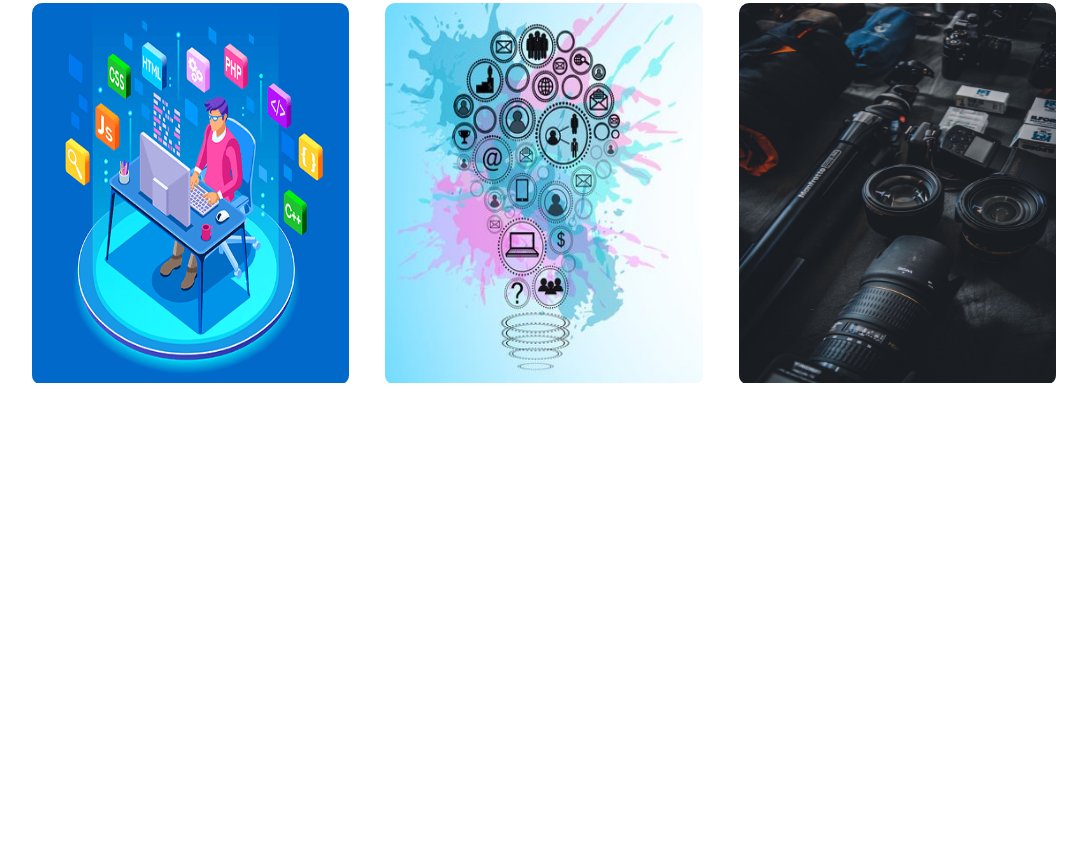
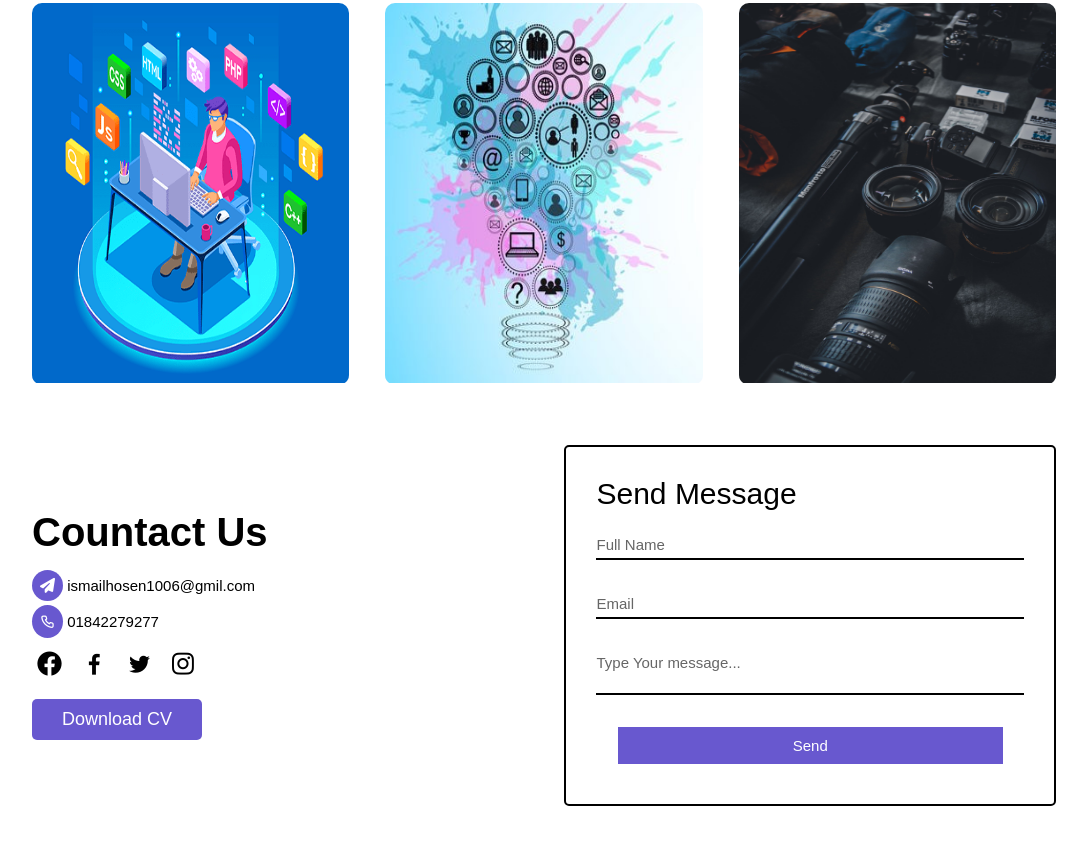
Before and after one commit to IsmailHosen25/My-web-site, a plain HTML site: page index.html in a window 1280 px wide. Shown: the part 1654-2500 px from the top of the page, without its empty margins (96-1183 px from the left). Before the commit the page ends 2059 px from the top, so only its background shows below. Drawn offline with nearby package versions, Linux system fonts and the light colour scheme.

Commit message:
contact section added

```diff
--- a/index.html
+++ b/index.html
@@ -196,6 +196,48 @@
 
 
         <!-- ------------------------------------Section-4 End------------------------------------------------- -->
+
+         <!-- ------------------------------------Section-5 start------------------------------------------------- -->
+    <div class="sec-5">
+       <div class="inner in-sec5">
+        <div class="left">
+                <h1>Countact Us</h1>
+                <div class="icon">
+                  <a><i class="fa-solid fa-paper-plane"></i> ismailhosen1006@gmil.com</a>
+                  <a><i class="uil uil-phone-alt"></i> 01842279277</a>
+                </div>
+                <div class="social-media-icon">
+                  <a href=""><i class="fa-brands fa-facebook"></i></a>
+                  <a href=""><i class="uil uil-facebook-f"></i></a>
+                  <a href=""><i class="uil uil-twitter"></i></a>
+                  <a href=""><i class="fa-brands fa-instagram"></i></a>
+                </div>
+                <button>Download CV</button>
+        </div>
+        <div class="right">
+            <form action="">
+                <h2>Send Message</h2>
+                <div class="input-box">
+                  <input type="text"  name="name" required="required">
+                  <span>Full Name</span>
+                </div>
+                <div class="input-box">
+                  <input type="email"  name="email" required="required">
+                  <span>Email</span>
+                </div>
+                <div class="input-box">
+                  <textarea required="required"></textarea>
+                  <span>Type Your message...</span>
+                </div>
+                <div class="input-box submit-btn-box">
+                   <input type="submit" name="" value="Send">
+                </div>
+            </form>
+        </div>
+       </div>
+    </div>
+
+         <!-- ------------------------------------Section-5 End------------------------------------------------- -->
     <script src="index.js"></script>
 </body>
 </html>
--- a/style.css
+++ b/style.css
@@ -378,6 +378,8 @@ header nav .nav-manu ul li a{
 
 }
 /* *********************************** section-3 End********************************************* */
+
+/* *********************************** section-4 start********************************************* */
 .sec-4{
    width: 100%;
    display: flex;
@@ -444,6 +446,167 @@ header nav .nav-manu ul li a{
    background-color: #fff;
    border-radius: 50%;
 }
+
+/* *********************************** section-4 End********************************************* */
+
+
+/* *********************************** section-5 start********************************************* */
+
+.sec-5{
+   width: 100%;
+   background-color: var(--bg-color);
+   display: flex;
+   justify-content: center;
+   align-items: center;
+   padding: 4rem 0rem;
+}
+.sec-5 .in-sec5{
+   display: flex;
+   justify-content: space-between;
+   align-items: center;
+   flex-wrap: wrap;
+}
+.sec-5 .in-sec5 .left{
+   width: 48%;
+   display: flex;
+   flex-direction: column;
+   justify-content: space-between;
+   align-items: flex-start;
+   gap:1.5rem;
+}
+.sec-5 .in-sec5 .left h1{
+   color: var(--para-color);
+   font-size: 4rem;
+}
+.sec-5 .in-sec5 .left .icon{
+   font-size: 1.5rem;
+   display: flex;
+   flex-direction: column;
+   justify-content: flex-start;
+   align-items: flex-start;
+   gap: 1.2rem;
+   color: var(--para-color);
+}
+.sec-5 .in-sec5 .left .icon a i{
+   color: #fff;
+   padding: 0.8rem;
+   background-color: var(--darkandlight-color);
+   border-radius: 50%;
+}
+.sec-5 .in-sec5 .left .social-media-icon{
+   display: flex;
+   justify-content: flex-start;
+   align-items: center;
+   gap:1rem;
+}
+.sec-5 .in-sec5 .left .social-media-icon a{
+      color: var(--para-color);
+      font-size: 2.5rem;
+      padding: 0.5rem;
+      transition: all 0.3s linear;
+      border-radius: 50%;
+}
+.sec-5 .in-sec5 .left .social-media-icon a:hover{
+   color: var(--darkandlight-color);
+   transform: translateY(-3px);
+}
+.sec-5 .in-sec5 .right{
+   width: 48%;
+}
+
+.sec-5 .in-sec5 .left button{
+   padding: 1rem 3rem;
+   background-color: var(--darkandlight-color);
+   border: none;
+   color: #fff;
+   font-size: 1.8rem;
+   border-radius: 5px;
+   cursor: pointer;
+}
+.sec-5 .in-sec5 .right form{
+   width: 100%;
+   padding: 3rem;
+   background-color: var(--bg-color);
+   color: var(--para-color);
+   border: 2px solid var(--black-color);
+   border-radius: 5px;
+}
+.sec-5 .in-sec5 .right form h2{
+font-size: 3rem;
+font-weight: 500;
+color: var(--para-color);
+}
+
+                      /* *****************Input Box****************** */
+ .sec-5 .in-sec5 .right form .input-box{
+    background-color: var(--bg-color);
+    margin-top: 1rem;
+    width: 100%;
+    position: relative;
+}
+.sec-5 .in-sec5 .right form input,textarea{
+   background-color: var(--bg-color);
+}
+.sec-5 .in-sec5 .right form .input-box input , textarea{
+   width: 100%;
+   padding: 0.5rem 0;
+   font-size: 1.5rem;
+   margin:1rem 0 ;
+   border: none;
+   border-bottom:2px solid var(--black-color) ;
+   outline: none;
+   resize: none;
+}
+.sec-5 .in-sec5 .right form .input-box span{
+   position: absolute;
+   left: 0;
+   padding: 0.5rem 0;
+   font-size: 1.5rem;
+   margin:1rem 0 ;
+   pointer-events: none;
+   transition: 0.5s;
+   color:#666;
+}
+.sec-5 .in-sec5 .right form .input-box input:focus ~ span,
+.sec-5 .in-sec5 .right form .input-box input:valid ~ span{
+   font-size: 1.2rem;
+   color:#e91963;
+   transform: translateY(-20px);
+}
+.sec-5 .in-sec5 .right form .input-box textarea:focus ~ span,
+.sec-5 .in-sec5 .right form .input-box textarea:valid ~ span{
+   font-size: 1.2rem;
+    color:#e91963;
+    transform: translateY(-20px);
+}
+.sec-5 .in-sec5 .right form .submit-btn-box{
+   display: flex;
+   justify-content: center;
+   align-items: center;
+}
+
+
+                      /* *****************Submit Button****************** */
+
+
+.sec-5 .in-sec5 .right form .input-box input[type="submit"]{
+   width: 90%;
+   background-color: var(--darkandlight-color);
+   color: var(--bg-color);
+   border: none;
+   cursor: pointer;
+   padding: 1rem;
+   font-size: 1.5rem;
+   transition: all 0.3s linear;
+}
+.sec-5 .in-sec5 .right form .input-box input[type="submit"]:hover{
+   background-color: transparent;
+   outline: 1px solid var(--black-color);
+   color: var(--para-color);
+}
+
+
+/* *********************************** section-5 End********************************************* */
 /* ************************************************************************************************** */
                                          /* Media Query*/
 /* *************************************************************************************************** */
@@ -591,6 +754,13 @@ header nav .nav-manu ul li a i{
 .sec-4 .in-sec4 .mywork-card .w-card{
    width: 75%;
 }
+.sec-5 .in-sec5 .left{
+   width: 100%;
+   margin-bottom: 2rem;
+}
+.sec-5 .in-sec5 .right{
+   width:100%;
+}
 }
 @media screen  and (max-width:480px){
     header nav .nav-manu ul{
```
